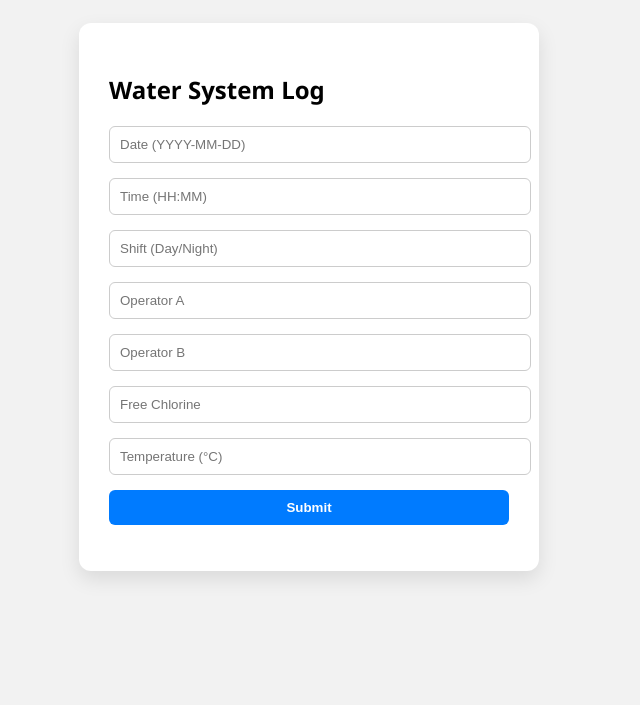
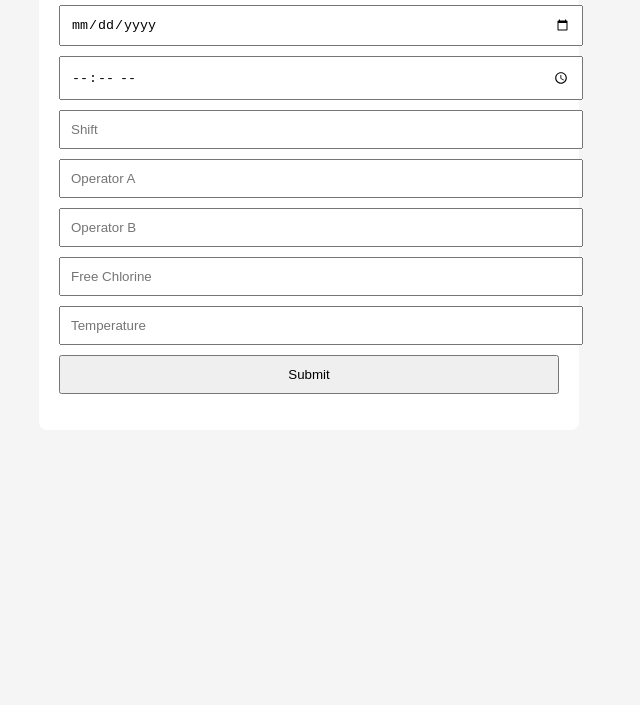
Before and after one commit to Debby9393/Tosinappsheet, a plain HTML site: page form.html in a window 1280 px wide. Shown: the part 111-816 px from the top of the page, without its empty margins (331-971 px from the left). Drawn offline with Linux system fonts and the light colour scheme.

Commit message:
Add files via upload

```diff
--- a/form-script.js
+++ b/form-script.js
@@ -4,19 +4,28 @@ const form = document.getElementById("logForm");
 
 form.addEventListener("submit", (e) => {
   e.preventDefault();
+
+  const date = form["date"].value;
+  const time = form["time"].value;
+  const shift = form["shift"].value;
+  const operatorA = form["operatorA"].value;
+  const operatorB = form["operatorB"].value;
+  const freeChlorine = parseFloat(form["freeChlorine"].value);
+  const temperature = parseFloat(form["temperature"].value);
+
   db.collection("logs").add({
-    date: form["date"].value,
-    time: form["time"].value,
-    shift: form["shift"].value,
-    operatorA: form["operatorA"].value,
-    operatorB: form["operatorB"].value,
-    freeChlorine: parseFloat(form["freeChlorine"].value),
-    temperature: parseFloat(form["temperature"].value),
+    date,
+    time,
+    shift,
+    operatorA,
+    operatorB,
+    freeChlorine,
+    temperature,
     createdAt: firebase.firestore.FieldValue.serverTimestamp()
   }).then(() => {
-    document.getElementById("status").innerText = "Data submitted successfully!";
+    document.getElementById("status").innerText = "✅ Log submitted successfully!";
     form.reset();
   }).catch((error) => {
-    document.getElementById("status").innerText = "Error: " + error.message;
+    document.getElementById("status").innerText = "❌ Submission failed: " + error.message;
   });
 });
--- a/form.html
+++ b/form.html
@@ -1,27 +1,25 @@
+
 <!DOCTYPE html>
-<html lang="en">
+<html>
 <head>
-  <meta charset="UTF-8" />
-  <meta name="viewport" content="width=device-width, initial-scale=1.0"/>
-  <title>Tosin AppSheet Form</title>
-  <link rel="stylesheet" href="style.css"/>
+  <title>Water System Log</title>
+  <link rel="stylesheet" href="style.css">
 </head>
 <body>
-  <div class="container">
+  <form id="logForm">
     <h2>Water System Log</h2>
-    <form id="logForm">
-      <input type="text" id="date" placeholder="Date (YYYY-MM-DD)" required />
-      <input type="text" id="time" placeholder="Time (HH:MM)" required />
-      <input type="text" id="shift" placeholder="Shift (Day/Night)" required />
-      <input type="text" id="operatorA" placeholder="Operator A" required />
-      <input type="text" id="operatorB" placeholder="Operator B" required />
-      <input type="number" step="0.01" id="freeChlorine" placeholder="Free Chlorine" required />
-      <input type="number" id="temperature" placeholder="Temperature (°C)" required />
-      <button type="submit">Submit</button>
-      <p id="status" class="success"></p>
-    </form>
-  </div>
+    <input type="date" name="date" required />
+    <input type="time" name="time" required />
+    <input type="text" name="shift" placeholder="Shift" required />
+    <input type="text" name="operatorA" placeholder="Operator A" required />
+    <input type="text" name="operatorB" placeholder="Operator B" required />
+    <input type="number" name="freeChlorine" placeholder="Free Chlorine" required />
+    <input type="number" name="temperature" placeholder="Temperature" required />
+    <button type="submit">Submit</button>
+    <p id="status" style="color:green;"></p>
+  </form>
   <script src="https://www.gstatic.com/firebasejs/9.6.1/firebase-app-compat.js"></script>
+  <script src="https://www.gstatic.com/firebasejs/9.6.1/firebase-auth-compat.js"></script>
   <script src="https://www.gstatic.com/firebasejs/9.6.1/firebase-firestore-compat.js"></script>
   <script src="firebase-config.js"></script>
   <script src="form-script.js"></script>
--- a/style.css
+++ b/style.css
@@ -1,50 +1,28 @@
 
 body {
-  font-family: 'Segoe UI', sans-serif;
-  background: #f2f2f2;
-  display: flex;
-  justify-content: center;
-  align-items: center;
-  height: 100vh;
+  font-family: Arial, sans-serif;
+  background: #f5f5f5;
+  padding: 20px;
 }
-
-.container {
-  background: #fff;
-  padding: 30px;
-  border-radius: 12px;
-  box-shadow: 0 8px 20px rgba(0, 0, 0, 0.1);
-  width: 100%;
-  max-width: 400px;
+form, .container {
+  background: white;
+  padding: 20px;
+  border-radius: 8px;
+  max-width: 500px;
+  margin: auto;
 }
-
-input {
+input, button {
   display: block;
   width: 100%;
-  margin-bottom: 15px;
+  margin: 10px 0;
   padding: 10px;
-  border-radius: 6px;
-  border: 1px solid #ccc;
 }
-
-button {
+table {
   width: 100%;
-  padding: 10px;
-  background-color: #007bff;
-  color: white;
-  font-weight: bold;
-  border: none;
-  border-radius: 6px;
-  cursor: pointer;
+  border-collapse: collapse;
+  margin-top: 20px;
 }
-
-button:hover {
-  background-color: #0056b3;
+th, td {
+  border: 1px solid #ddd;
+  padding: 8px;
 }
-
-.error {
-  color: red;
-}
-
-.success {
-  color: green;
-}
```
Also changed, not shown: dashboard.html (+1 -0 lines), index.html (+10 -12 lines).
